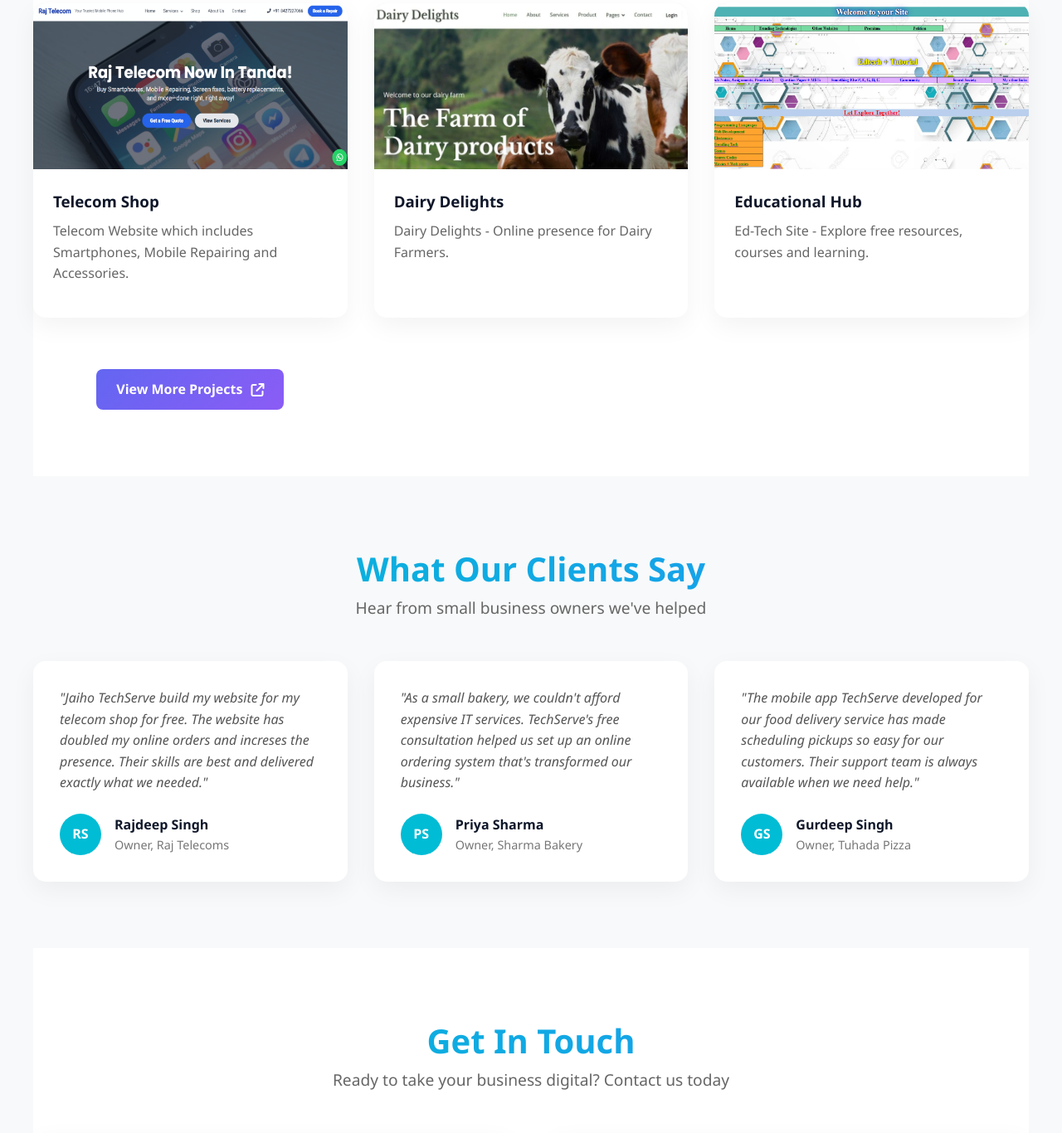
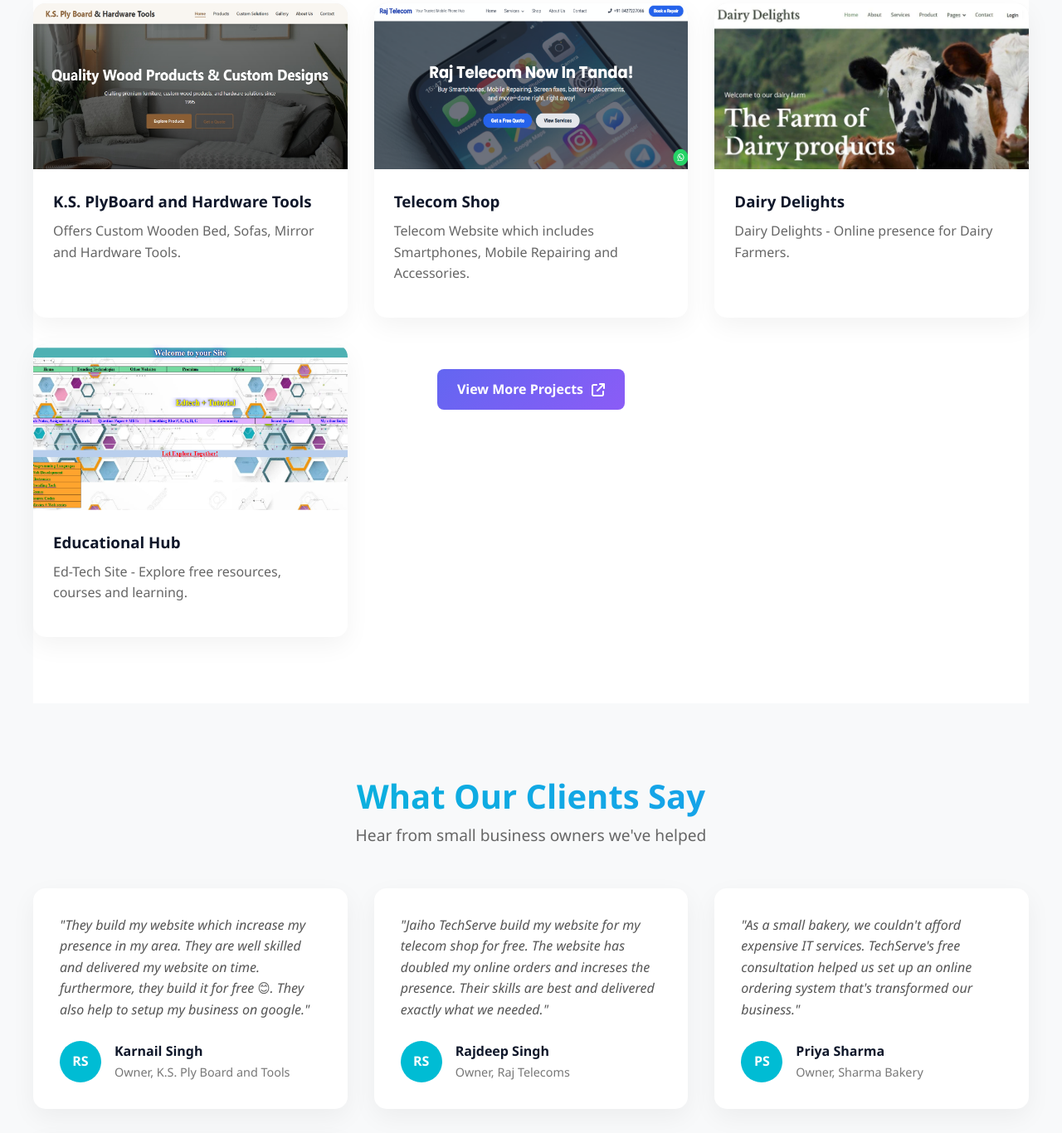
Before and after one commit to JaihoDigital/jaihotechserve, a plain HTML site: page index.html in a window 1280 px wide. Shown: the part 3291-4657 px from the top of the page at 83% size. Drawn offline with Linux system fonts and the light colour scheme.

Commit message:
portfolio and review

```diff
--- a/index.html
+++ b/index.html
@@ -914,6 +914,21 @@
         <div class="portfolio-grid">
             <div class="portfolio-item">
                 <div class="portfolio-image">
+                    <img src="images/portfolio_assets/ks_plyboard.jpeg" alt="K.S. PlyBoard Icon" style="width: 400px; height: 200px;" />
+                    <!--<i class="fas fa-store"></i>-->
+                </div>
+                <div class="portfolio-content">
+                    <h3>K.S. PlyBoard and Hardware Tools</h3>
+                    <p>Offers Custom Wooden Bed, Sofas, Mirror and Hardware Tools.</p>
+                    <div class="portfolio-links">
+
+                        <!--<a href="#" class="demo-link">Live Demo</a>
+                        <a href="#" class="code-link">View Code</a>-->
+                    </div>
+                </div>
+            </div>
+            <div class="portfolio-item">
+                <div class="portfolio-image">
                     <img src="images/portfolio_assets/telecom_website.png" alt="Telecom Shop Icon" style="width: 400px; height: 200px;" />
                     <!--<i class="fas fa-store"></i>-->
                 </div>
@@ -976,6 +991,19 @@
             <p>Hear from small business owners we've helped</p>
         </div>
         <div class="testimonials-grid">
+            <div class="testimonial-card">
+                <div class="testimonial-text">
+                    "They build my website which increase my presence in my area. They are well skilled and delivered my website
+                    on time. furthermore, they build it for free 😊. They also help to setup my business on google."
+                </div>
+                <div class="testimonial-author">
+                    <div class="author-avatar">RS</div>
+                    <div class="author-info">
+                        <h4>Karnail Singh</h4>
+                        <p>Owner, K.S. Ply Board and Tools</p>
+                    </div>
+                </div>
+            </div>
             <div class="testimonial-card">
                 <div class="testimonial-text">
                     "Jaiho TechServe build my website for my telecom shop for free. The website has doubled my online orders
```
Also changed, not shown: images/portfolio_assets/ks_plyboard.jpeg (added).
